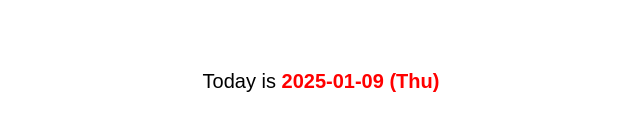
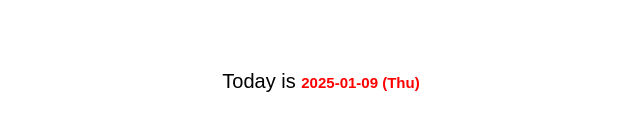
Before and after one commit to chaeso1993/notion, a plain HTML site: page index.html in a window 1280 px wide. Shown: the part 319-450 px from the top of the page, without its empty margins (319-959 px from the left). Drawn offline with Linux system fonts and the light colour scheme.

Commit message:
index.html

```diff
--- a/index.html
+++ b/index.html
@@ -28,6 +28,11 @@
             color: black;
         }
 
+        /* Today is 부분 글꼴 크기 줄이기 */
+        .date span {
+            font-size: 15px;
+        }
+
         /* 날짜 강조 스타일 */
         .highlight {
             font-weight: bold; /* 볼드체 */
```
